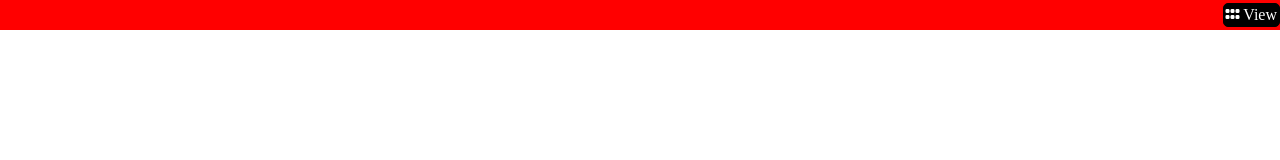
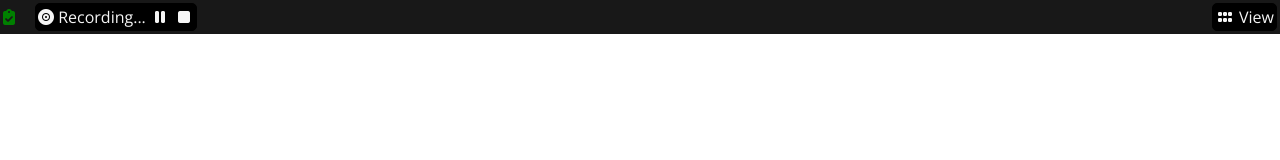
Before and after one commit to RubaCodes/html-css-zoom, a plain HTML site: page index.html in a window 1280 px wide. Drawn offline with nearby package versions, Linux system fonts and the light colour scheme.

Commit message:
prima implementazione header

```diff
--- a/css/style.css
+++ b/css/style.css
@@ -3,21 +3,44 @@
     margin: 0;
     padding: 0;
     box-sizing: border-box;
+    font-family: 'Open Sans', sans-serif;
+}
+
+/* COMMON */
+.btn{
+    background-color: black;
+    color: #f5f5f5;
+    width: 20px;
+    height: 20px;
+    display: inline-block;
+    line-height: 20px;
+    text-align: center;
+    background-color: black;
+    border: 1px solid black;
+    border-radius: 5px;
 }
 
 /* HEADER */
 header{
-    height: 30px;
+    padding:3px;
     display: flex;
     justify-content: space-between;
-    background-color: red;
+    background-color: #181818;
     align-items: center;
 }
 
-.view-container{
+.view-menu, .recording-bar{
     padding: 2px;
-    color: white;
+    color: #f5f5f5;
     background-color: black;
     border: 1px solid black;
     border-radius: 5px;
 }
+
+.header-left{
+    display: flex;
+    justify-content: center;
+    align-items: center;
+    gap: 20px;
+    color: green;
+}
--- a/index.html
+++ b/index.html
@@ -4,6 +4,10 @@
     <meta charset="UTF-8">
     <meta http-equiv="X-UA-Compatible" content="IE=edge">
     <meta name="viewport" content="width=device-width, initial-scale=1.0">
+    <!-- google fonts -->
+    <link rel="preconnect" href="https://fonts.googleapis.com">
+<link rel="preconnect" href="https://fonts.gstatic.com" crossorigin>
+<link href="https://fonts.googleapis.com/css2?family=Open+Sans:wght@400;500;600;700&display=swap" rel="stylesheet">
     <!-- font awesome -->
     <link rel="stylesheet" href="https://cdnjs.cloudflare.com/ajax/libs/font-awesome/6.1.1/css/all.min.css" integrity="sha512-KfkfwYDsLkIlwQp6LFnl8zNdLGxu9YAA1QvwINks4PhcElQSvqcyVLLD9aMhXd13uQjoXtEKNosOWaZqXgel0g==" crossorigin="anonymous" referrerpolicy="no-referrer" />
     <!-- my style css -->
@@ -13,10 +17,17 @@
 <body>
     <header>
         <div class="header-left">
+            <i class="fa-solid fa-clipboard-check"></i>
+            <div class="recording-bar">
+                <i class="fa-solid fa-record-vinyl"></i>
+                <span>Recording...</span>
+                <a class="btn" href="#"><i class="fa-solid fa-pause"></i></a>
+                <a class="btn" href="#"><i class="fa-solid fa-stop"></i></a>
+            </div>
         </div>
         <div class="header-right">
-            <div class="view-container">
-                <i class="fa-solid fa-grip"></i>
+            <div class="view-menu">
+                <a class="btn" href="#"><i class="fa-solid fa-grip"></i></a>
                 <span>View</span>
             </div>
         </div>
```
